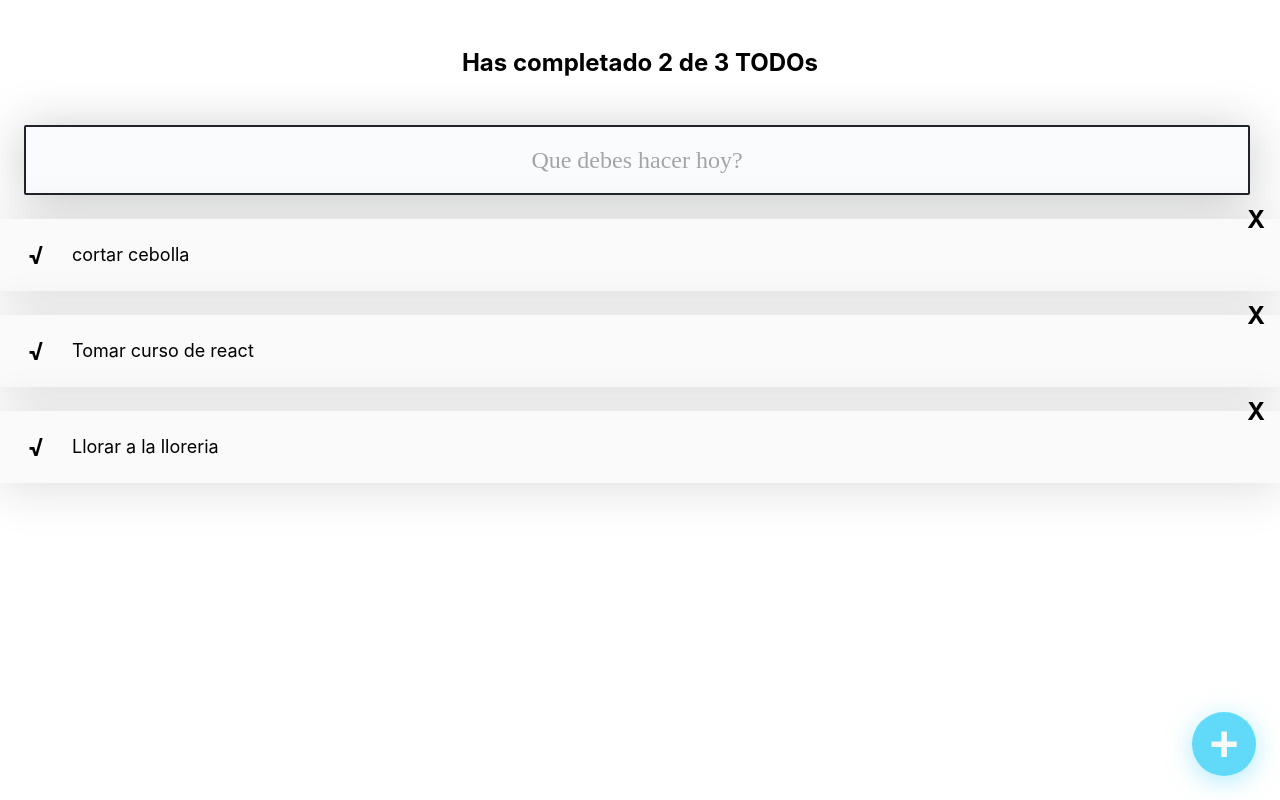
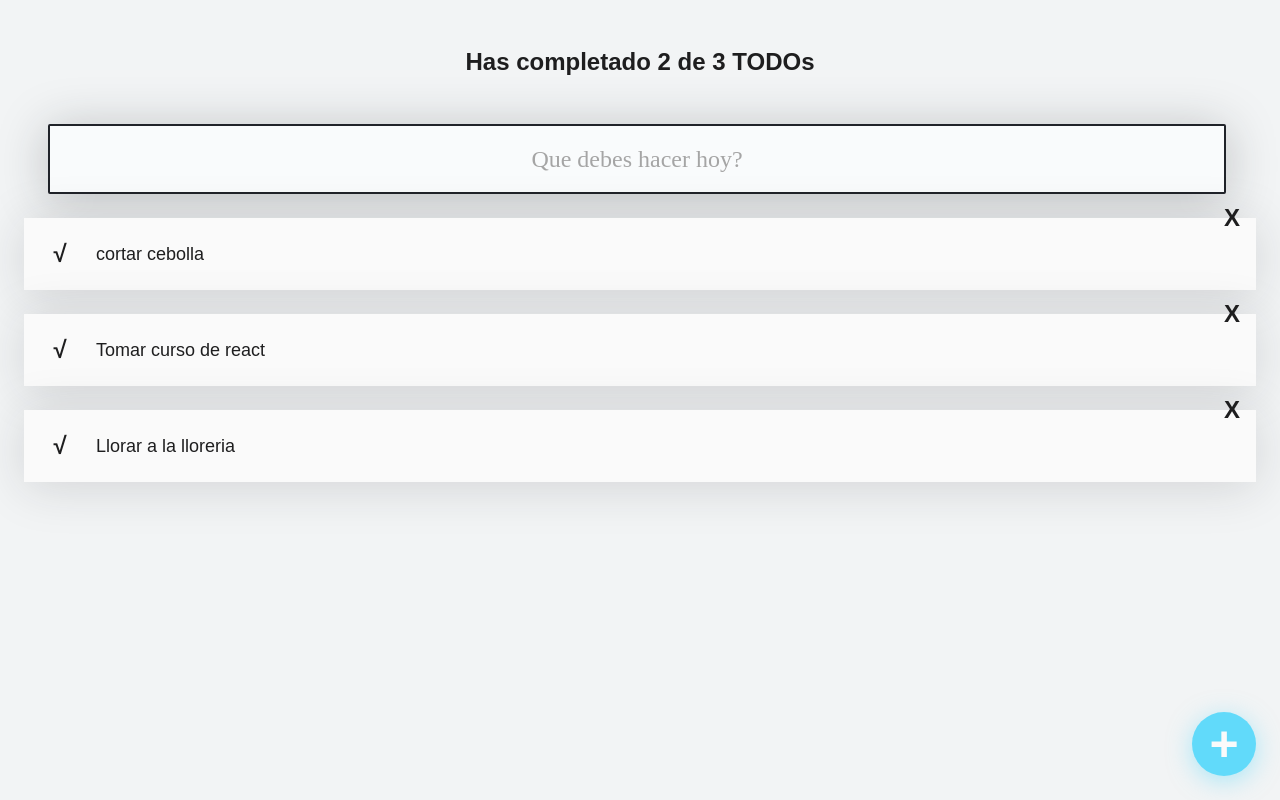
Before and after one commit to kbobd3v/todo_react, a React (Create React App) app: page / in a window 1280 px wide. Built offline with nearby package versions, Linux system fonts and the light colour scheme.

Commit message:
used usage state in search component

```diff
--- a/src/App.js
+++ b/src/App.js
@@ -8,6 +8,7 @@ import { TodoList } from "./TodoList";
 import { TodoItem } from "./TodoItem";
 import { CreateTodoButton } from "./CreateTodobutton";
 import { TodoSearch } from "./TodoSearch";
+import './css/App.css';
 
 const todos = [
   { text: 'cortar cebolla', completed: false },
--- a/src/TodoSearch.js
+++ b/src/TodoSearch.js
@@ -1,24 +1,33 @@
-import React from "react";
+import React,  { useState } from "react";
 import './css/TodoSearch.css';
 
 
 function TodoSearch() {
+    // El estado de uso nos permite cambiar el valor de una variable cuando se requiera
+    // En este caso searchValue es el nombre que escogimos para el valor inicial que será ''
+    // setSearchValue es el nuevo valor que se le dará a searchValue cuando lo necesitemos
+    const [searchValue, setSearchValue] = React.useState('');
     // Al agregar el atributo onchange a nuestro input, podemos traer informacion del evento
     // Y usarla en nuestra funcion, en este caso nos traemos el target con su value
-    // Estas opciones aparecen al mandar el event a la consola, en google chrome puedes
-    // Ver mas informacion acerca de estos eventos al dispararlos
+    // Estas opciones aparecen al mandar el event a la consola, en google chrome puedes ver mas acerca de eventos al dispararlos
     const onSearchValueChange = (event) => {
         console.log(event.target.value);
+        // Usamos la misma informacion del event para modificar el valor de searchValue
+        setSearchValue(event.target.value);
     };
 
-    return (
-        <input
+    return [
+    <input
         className="TodoSearch"
         placeholder="Que debes hacer hoy?"
-        // El evento onChange ejecuta nuestra funcion si enviarle parametros
+        // A medida que cambie searchValue, ese valor se asignara a este input
+        value={searchValue}
+        // El evento onChange ejecuta nuestra funcion sin enviarle parametros
         onChange={onSearchValueChange}
-        />
-    )
+        />,
+        // Y lo renderizamos para visualizar su cambio
+        <p>{searchValue}</p>
+    ];
 }
 
 export { TodoSearch };
--- /dev/null
+++ b/src/css/index.css
@@ -0,0 +1,13 @@
+body {
+  margin: 0;
+  padding: 0;
+  background: #F2F4F5;
+  color: #1E1E1F;
+  font-family: 'Montserrat', Arial, Helvetica, sans-serif;
+}
+
+#root {
+  margin: 0 24px;
+  position: relative;
+  min-height: 100vh;
+}
--- a/src/index.css
+++ /dev/null
@@ -1,13 +0,0 @@
-body {
-  margin: 0;
-  font-family: -apple-system, BlinkMacSystemFont, 'Segoe UI', 'Roboto', 'Oxygen',
-    'Ubuntu', 'Cantarell', 'Fira Sans', 'Droid Sans', 'Helvetica Neue',
-    sans-serif;
-  -webkit-font-smoothing: antialiased;
-  -moz-osx-font-smoothing: grayscale;
-}
-
-code {
-  font-family: source-code-pro, Menlo, Monaco, Consolas, 'Courier New',
-    monospace;
-}
--- a/src/index.js
+++ b/src/index.js
@@ -1,8 +1,8 @@
 import React from 'react';
 import ReactDOM from 'react-dom';
-import './index.css';
 // Importamos la funcion app del archivo ./app para poder usarlo en este archivo
 import App from './App';
+import './css/index.css';
 
 
 
```
Also changed, not shown: src/css/App.css (renamed from src/App.css).
